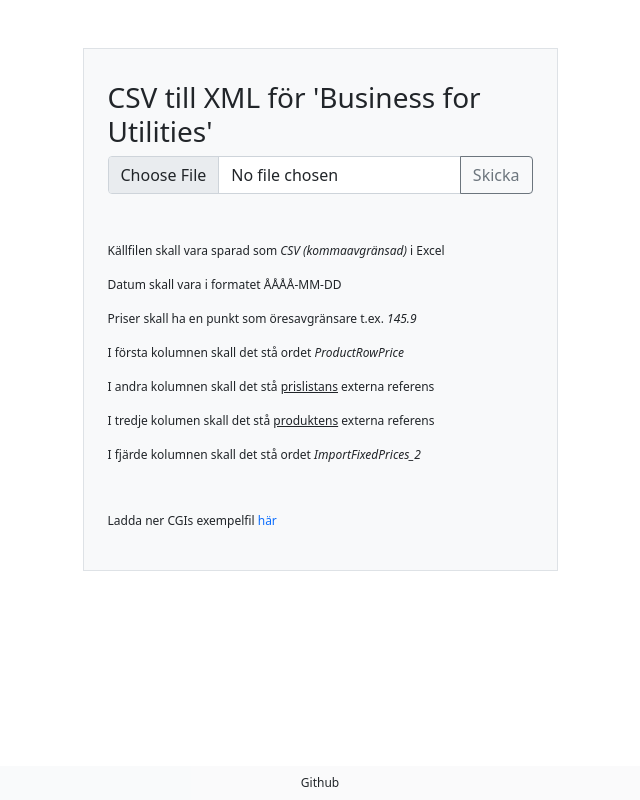
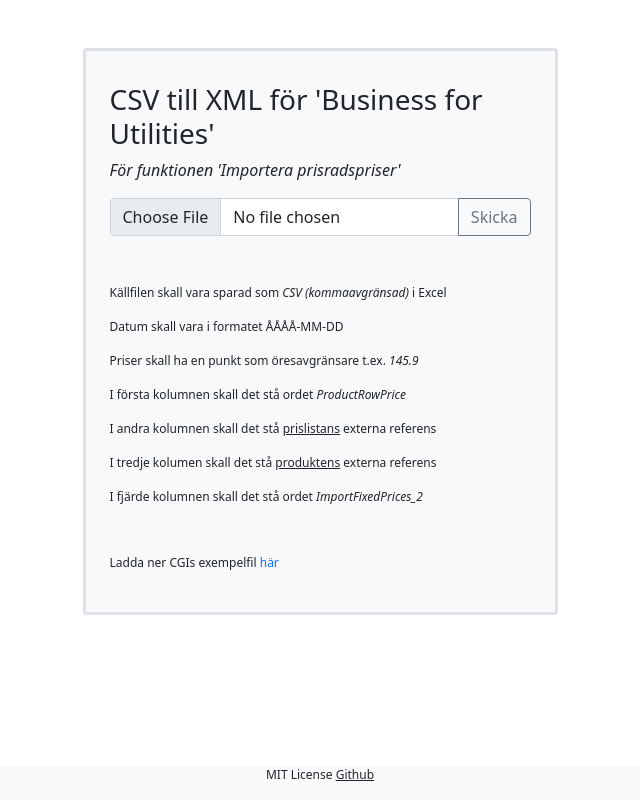
Before and after one commit to Ubiquitous-X/esem-csv2xml, a Flask app: page / in a window 1280 px wide. Shown: the whole page, without its empty margins (320-960 px from the left). Run offline with Flask 2, Linux system fonts and the light colour scheme.

Commit message:
minor tweak

```diff
--- a/templates/base.html
+++ b/templates/base.html
@@ -13,14 +13,14 @@
   <body>
     <div class="container">
       <div class="row justify-content-center">
-        <div class="col-lg-5 mt-5 bg-light p-4 border">
+        <div class="col-lg-5 mt-5 bg-light p-4 border border-3 rounded">
       {% block content %}{% endblock %}
         </div>
       </div>
     </div>
     <footer class="bg-light fixed-bottom">
-      <div class="text-center p-2" style="background-color: rgba(255, 255, 255, 0.2); font-size: 12px">
-        <a class="text-dark text-decoration-none" href="https://github.com/Ubiquitous-X/esem-csv2xml">Github</a>
+      <div class="text-center bg-light" style="font-size: 12px">
+        <p>MIT License <a class="text-dark" href="https://github.com/Ubiquitous-X/esem-csv2xml">Github</a></p>
       </div>
     </footer>
   </body>
--- a/templates/index.html
+++ b/templates/index.html
@@ -10,8 +10,9 @@
         {% endwith %}
       </div>
       <h3>CSV till XML för 'Business for Utilities'</h3>
+      <p><i>För funktionen 'Importera prisradspriser'</i></p>
       <form method=post enctype=multipart/form-data>
-      <div class="input-group">
+      <div class="input-group mt-3">
         <input type=file name=file class="form-control" id="fileform">
         <input type=submit value=Skicka class="btn btn-outline-secondary">
         </form>
```
